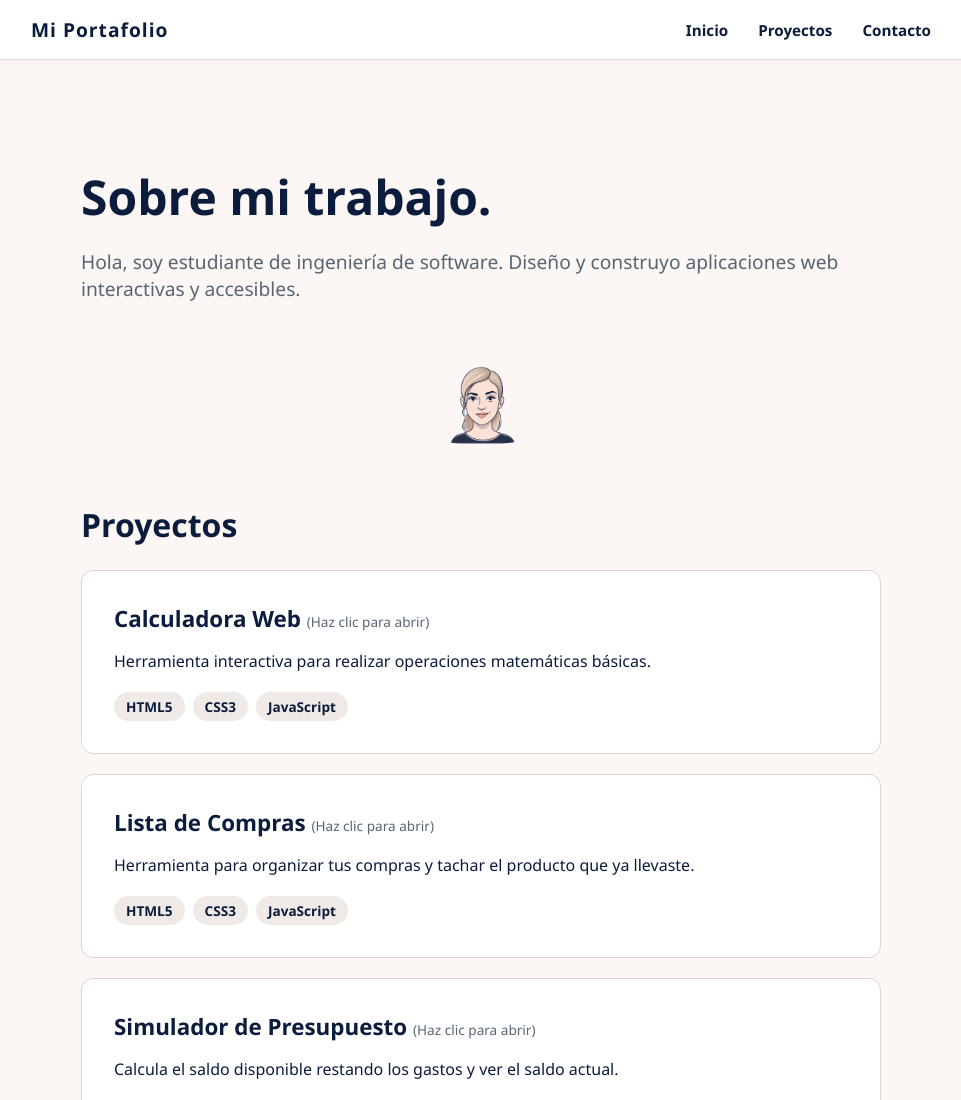
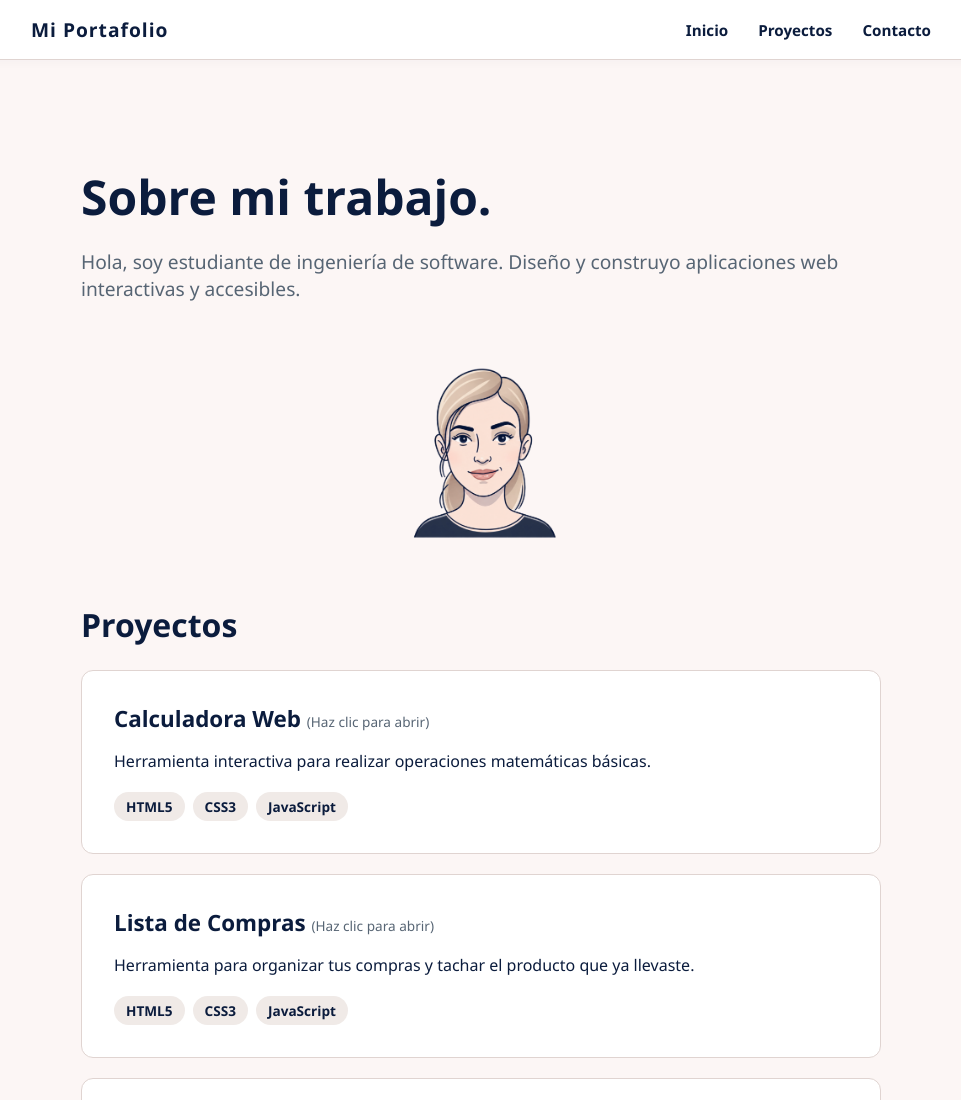
Before and after one commit to dhayannaortega/MI-PORTAFOLIO, a plain HTML site: page index.html in a window 1280 px wide. Shown: the top 1100 px of the page, without its empty margins (159-1120 px from the left). Drawn offline with Linux system fonts and the light colour scheme.

Commit message:
Update styles.css

```diff
--- a/styles.css
+++ b/styles.css
@@ -248,9 +248,11 @@ footer {
     border-top: 1px solid var(--color-borde);
 }
 .avatar-img {
-    width: 180px;         /* Tamaño de la imagen */
-    height: auto;
-    border-radius: 50%;   /* Si quieres que se vea redondeada */
-    display: block;
-    margin: 1rem auto;    /* Centra la imagen */
+  width: 100%;
+  max-width: 400px;
+  height: auto;
+  border-radius: 0;
+  background: transparent;
+  display: block;
+  margin: 20px auto;
 }
```
